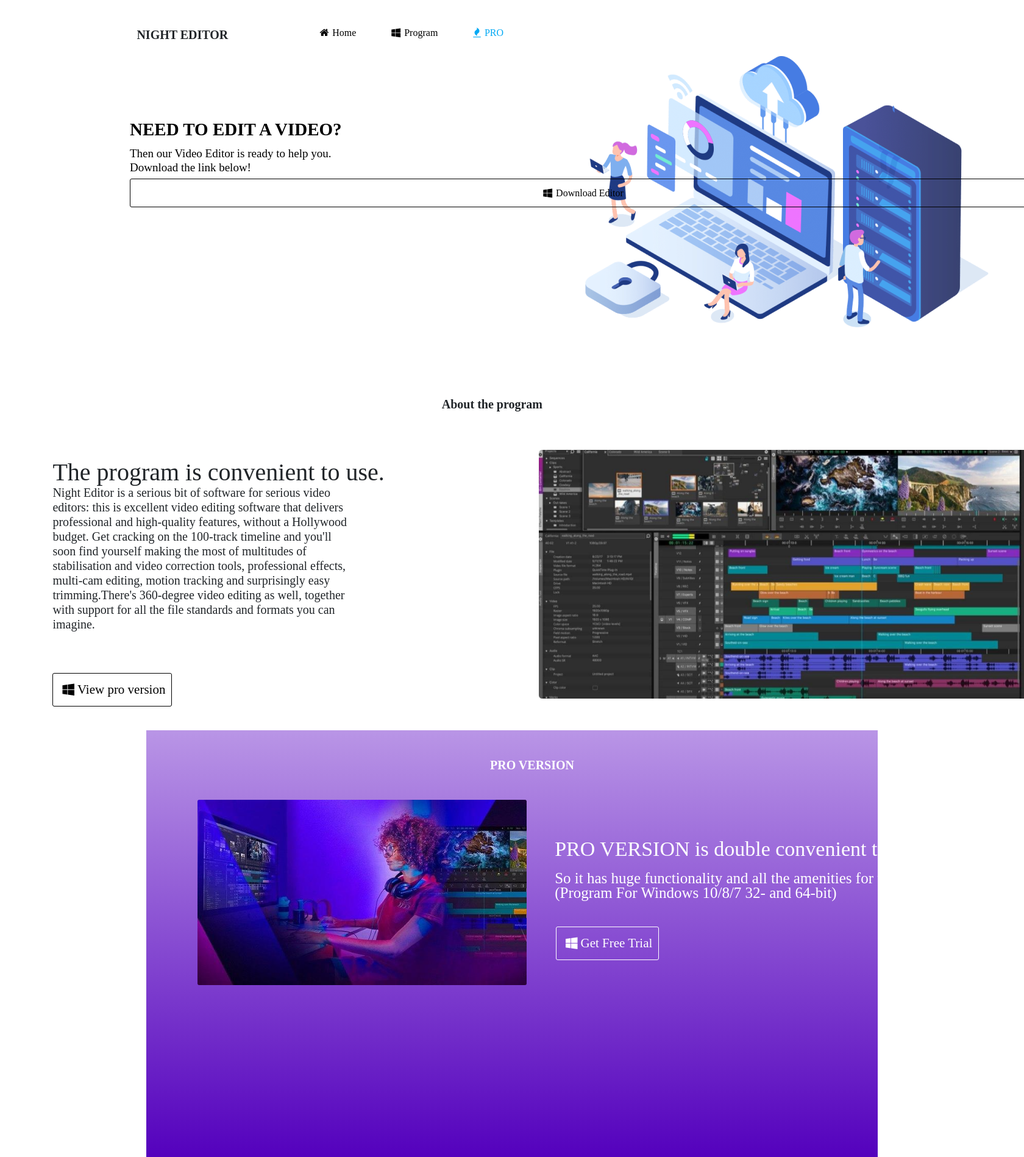
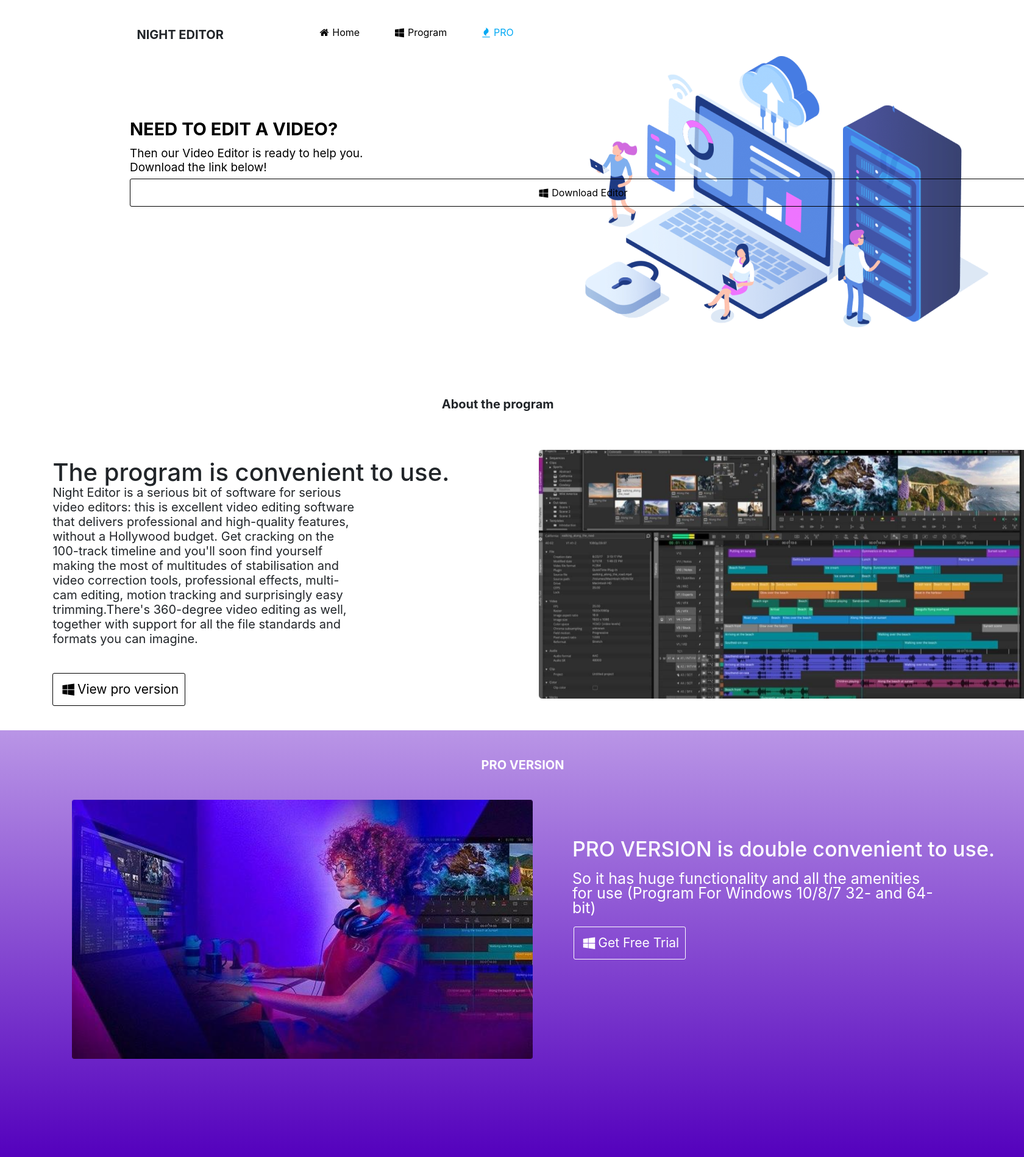
Before and after one commit to Night-Editor/night-editor, a PHP site: page / in a window 1680 px wide; the page is wider, and only the part inside the window is pictured. Shown: that part at 61% size. Run offline with PHP 8.4, Linux system fonts and the light colour scheme; some libraries are stand-ins or nearby versions; some web fonts are replaced.

Commit message:
Update style.css

```diff
--- a/css/style.css
+++ b/css/style.css
@@ -4,10 +4,7 @@ src: url("/font/Montserrat-Regular.ttf") format("truetype");
 font-style: normal;
 font-weight: normal;
 }
- body
- {
- width: 1200px;
- margin: auto;
+body
   font-family: "Montserrat-Regular";
 }
 a:hover{text-decoration: none;}
```
